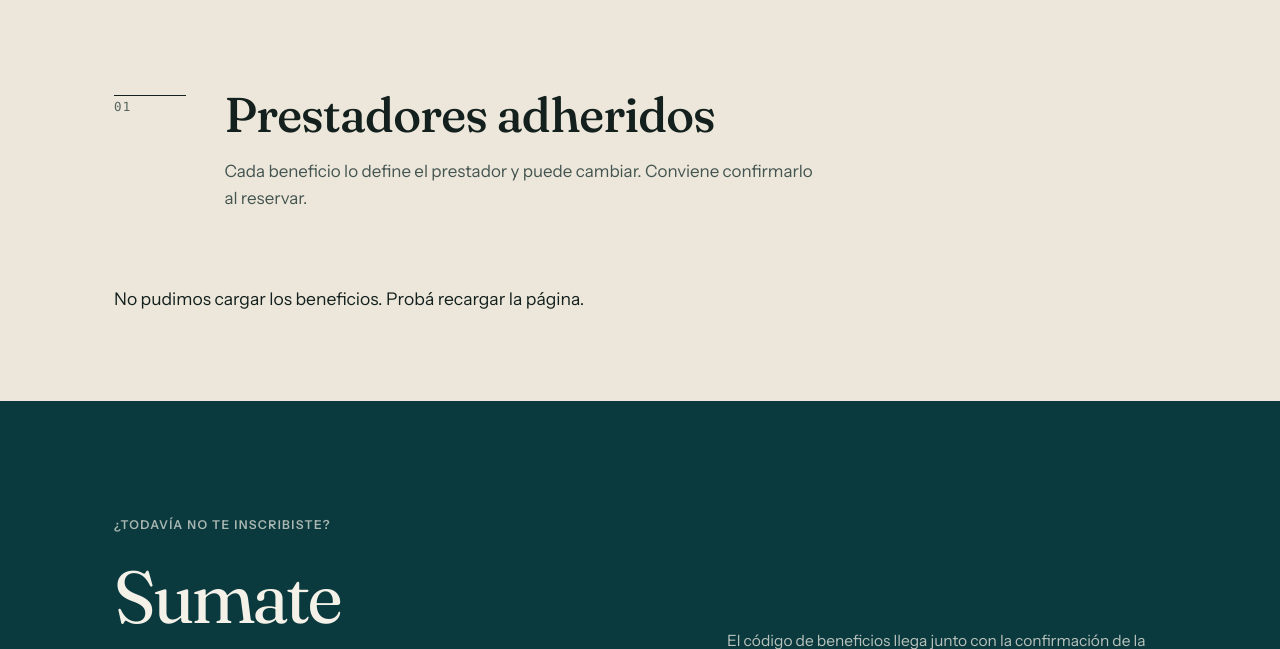
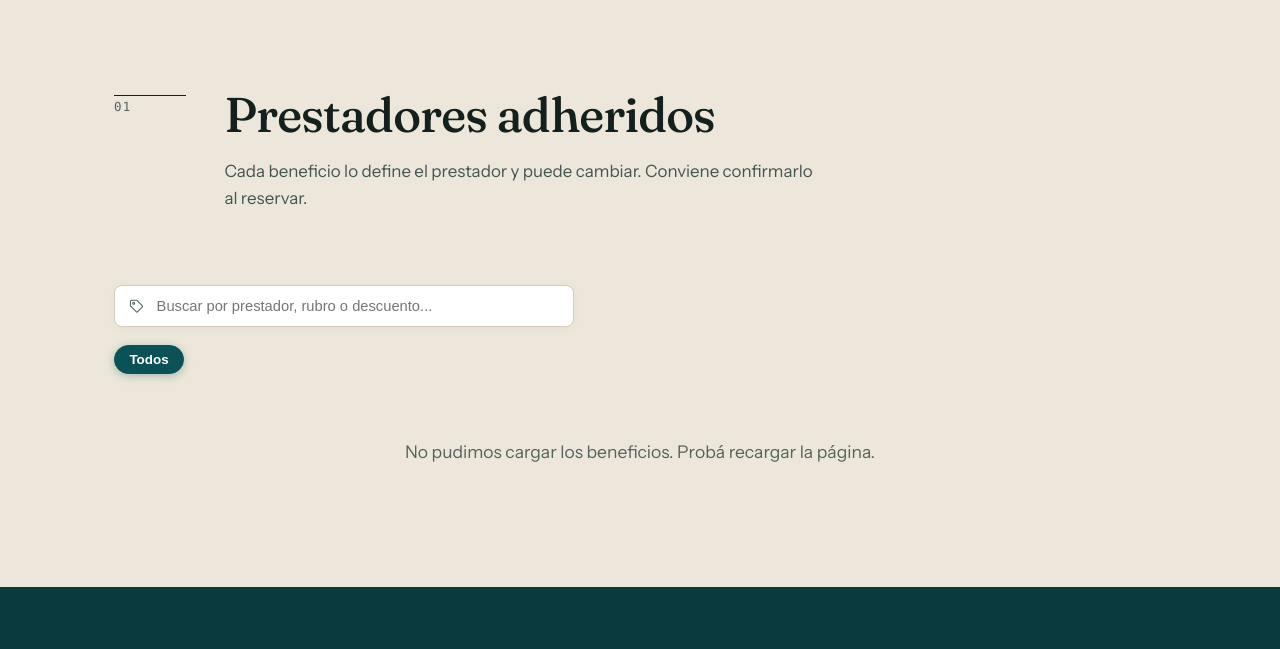
Before and after one commit to leanchoi/travesia-kayak-los-alerces, a PHP site: page /beneficios.html in a window 1280 px wide. Shown: the part 454-1103 px from the top of the page. Run offline with PHP 8.4, Linux system fonts and the light colour scheme.

Commit message:
Fix unclosed CSS rule and overhaul benefits page with live category filters, search input, and one-tap coupon copying

```diff
--- a/auspiciantes.html
+++ b/auspiciantes.html
@@ -26,7 +26,7 @@
 <link rel="preload" href="assets/fonts/fraunces-latin.woff2" as="font" type="font/woff2" crossorigin>
 <link rel="preload" href="assets/fonts/instrument-sans-latin.woff2" as="font" type="font/woff2" crossorigin>
 
-<link rel="stylesheet" href="styles.css?v=20260829_09">
+<link rel="stylesheet" href="styles.css?v=20260829_10">
 <script>document.documentElement.classList.add('js')</script>
 </head>
 <body>
--- a/beneficios.html
+++ b/beneficios.html
@@ -26,7 +26,7 @@
 <link rel="preload" href="assets/fonts/fraunces-latin.woff2" as="font" type="font/woff2" crossorigin>
 <link rel="preload" href="assets/fonts/instrument-sans-latin.woff2" as="font" type="font/woff2" crossorigin>
 
-<link rel="stylesheet" href="styles.css?v=20260829_09">
+<link rel="stylesheet" href="styles.css?v=20260829_10">
 <script>document.documentElement.classList.add('js')</script>
 </head>
 <body>
@@ -86,6 +86,16 @@
       </p>
     </header>
 
+    <div class="perks-filter-bar">
+      <div class="perks-search-wrap">
+        <svg class="ic perks-search-icon" aria-hidden="true"><use href="#i-tag"/></svg>
+        <input type="text" id="perkSearchInput" class="perks-search-input" placeholder="Buscar por prestador, rubro o descuento...">
+      </div>
+      <div class="perks-cats" id="perksCategoryPills">
+        <button type="button" class="perk-cat-pill active" data-cat="TODOS">Todos</button>
+      </div>
+    </div>
+
     <div class="perks" id="perksGrid">
       <p class="perks__loading">Cargando beneficios…</p>
     </div>
@@ -127,20 +137,35 @@
 </footer>
 
 <script>
-/* Los beneficios se administran desde el panel; acá sólo se leen. */
+/* Los beneficios se administran desde el panel; acá se renderizan con filtro y búsqueda. */
 (() => {
   const grid = document.getElementById('perksGrid');
+  const searchInput = document.getElementById('perkSearchInput');
+  const catContainer = document.getElementById('perksCategoryPills');
+
+  let allBenefits = [];
+  let currentCat = 'TODOS';
+
   const esc = (s) => String(s ?? '').replace(/[&<>"']/g, (c) =>
     ({ '&': '&amp;', '<': '&lt;', '>': '&gt;', '"': '&quot;', "'": '&#39;' }[c]));
 
-  fetch('/api/beneficios')
-    .then((r) => { if (!r.ok) throw new Error('http ' + r.status); return r.json(); })
-    .then((items) => {
-      if (!items.length) {
-        grid.innerHTML = '<p class="perks__loading">Todavía no hay beneficios cargados.</p>';
+  function renderBenefits() {
+    const q = (searchInput?.value || '').toLowerCase().trim();
+    const filtered = allBenefits.filter((b) => {
+      const matchCat = currentCat === 'TODOS' || (b.rubro || '').toLowerCase() === currentCat.toLowerCase();
+      const matchText = !q || (b.prestador || '').toLowerCase().includes(q) ||
+                              (b.rubro || '').toLowerCase().includes(q) ||
+                              (b.oferta || '').toLowerCase().includes(q) ||
+                              (b.descripcion || '').toLowerCase().includes(q);
+      return matchCat && matchText;
+    });
+
+    if (!filtered.length) {
+      grid.innerHTML = '<p class="perks__loading">No se encontraron beneficios con ese criterio.</p>';
       return;
     }
-      grid.innerHTML = items.map((b) => `
+
+    grid.innerHTML = filtered.map((b) => `
       <article class="perk">
         <div class="perk__head">
           <figure class="perk__logo ${b.logo_url ? '' : 'is-empty'}">
@@ -162,20 +187,70 @@
         </div>
 
         <footer class="perk__foot">
-            ${b.codigo ? `<span class="perk__code">${esc(b.codigo)}</span>` : ''}
-            ${b.vigencia ? `<span class="perk__valid">${esc(b.vigencia)}</span>` : ''}
+          ${b.codigo ? `
+            <button type="button" class="perk__code-btn" onclick="copyCode(this, '${esc(b.codigo)}')" title="Clic para copiar código">
+              🎟️ ${esc(b.codigo)}
+            </button>
+          ` : ''}
+          ${b.vigencia ? `<span class="perk__valid">Vence: ${esc(b.vigencia)}</span>` : ''}
           ${b.enlace ? `<a class="perk__link" href="${esc(b.enlace)}" target="_blank" rel="noopener noreferrer">Ver más <svg class="ic ic--sm" aria-hidden="true"><use href="#i-external"/></svg></a>` : ''}
         </footer>
       </article>
     `).join('');
 
-      // Logo roto o vacío: queda la inicial del prestador.
+    // Fallback si la imagen no carga
     grid.querySelectorAll('.perk__logo img').forEach((img) => {
       const fail = () => img.closest('.perk__logo').classList.add('is-empty');
       img.addEventListener('error', fail);
       if (img.complete && img.naturalWidth === 0) fail();
     });
-      grid.querySelectorAll('.perk__logo:not(:has(img))').forEach((f) => f.classList.add('is-empty'));
+  }
+
+  window.copyCode = function(btn, code) {
+    if (navigator.clipboard) {
+      navigator.clipboard.writeText(code).then(() => {
+        const originalText = btn.innerHTML;
+        btn.textContent = '¡Copiado! ✓';
+        btn.style.background = 'var(--lake)';
+        btn.style.color = '#fff';
+        setTimeout(() => {
+          btn.innerHTML = originalText;
+          btn.style.background = '';
+          btn.style.color = '';
+        }, 1500);
+      });
+    }
+  };
+
+  fetch('/api/beneficios')
+    .then((r) => { if (!r.ok) throw new Error('http ' + r.status); return r.json(); })
+    .then((items) => {
+      allBenefits = Array.isArray(items) ? items : [];
+      if (!allBenefits.length) {
+        grid.innerHTML = '<p class="perks__loading">Todavía no hay beneficios cargados.</p>';
+        return;
+      }
+
+      // Extraer categorías únicas
+      const rubros = Array.from(new Set(allBenefits.map(b => (b.rubro || '').trim()).filter(Boolean)));
+      if (catContainer && rubros.length > 0) {
+        catContainer.innerHTML = `
+          <button type="button" class="perk-cat-pill active" data-cat="TODOS">Todos (${allBenefits.length})</button>
+          ${rubros.map(r => `<button type="button" class="perk-cat-pill" data-cat="${esc(r)}">${esc(r)}</button>`).join('')}
+        `;
+
+        catContainer.querySelectorAll('.perk-cat-pill').forEach(btn => {
+          btn.addEventListener('click', () => {
+            catContainer.querySelectorAll('.perk-cat-pill').forEach(b => b.classList.remove('active'));
+            btn.classList.add('active');
+            currentCat = btn.dataset.cat;
+            renderBenefits();
+          });
+        });
+      }
+
+      searchInput?.addEventListener('input', renderBenefits);
+      renderBenefits();
     })
     .catch(() => {
       grid.innerHTML = '<p class="perks__loading">No pudimos cargar los beneficios. Probá recargar la página.</p>';
--- a/index.html
+++ b/index.html
@@ -29,7 +29,7 @@
 <link rel="preload" href="assets/fonts/fraunces-latin.woff2" as="font" type="font/woff2" crossorigin>
 <link rel="preload" href="assets/fonts/instrument-sans-latin.woff2" as="font" type="font/woff2" crossorigin>
 
-<link rel="stylesheet" href="styles.css?v=20260829_09">
+<link rel="stylesheet" href="styles.css?v=20260829_10">
 
 <!-- Marca que hay JS antes de pintar. -->
 <script>document.documentElement.classList.add('js')</script>
--- a/styles.css
+++ b/styles.css
@@ -2149,15 +2149,6 @@ body.is-locked {
 }
 .d-hint { margin: .85rem 0 0; font-size: .83rem; color: var(--ink-3); line-height: 1.5; }
 
-/* Declaración de salud */
-.d-check {
-  display: flex;
-  align-items: flex-start;
-  gap: .8rem;
-  margin-top: 1.1rem;
-  padding: .9rem 1.1rem;
-  border: 1px solid var(--rule);
-
 /* Cuadro destacado de precio de inscripción */
 .price-notice-box {
   background: color-mix(in oklab, var(--lake) 8%, var(--paper));
@@ -2286,6 +2277,70 @@ body.is-locked {
    La promoción va en otra jerarquía que la descripción: es lo que la persona
    vino a buscar, así que se lee antes que el texto institucional.
    -------------------------------------------------------------------------- */
+/* Filtros de beneficios */
+.perks-filter-bar {
+  display: flex;
+  flex-direction: column;
+  gap: 1.1rem;
+  margin-bottom: 2rem;
+}
+.perks-search-wrap {
+  position: relative;
+  max-width: 460px;
+}
+.perks-search-input {
+  width: 100%;
+  padding: .75rem 1rem .75rem 2.6rem;
+  background: #FFFFFF;
+  border: 1px solid var(--rule);
+  border-radius: 8px;
+  font-size: .92rem;
+  color: var(--ink);
+  box-shadow: 0 2px 8px rgba(0, 0, 0, .03);
+  transition: border-color .15s ease, box-shadow .15s ease;
+}
+.perks-search-input:focus {
+  outline: none;
+  border-color: var(--lake);
+  box-shadow: 0 0 0 3px color-mix(in oklab, var(--lake) 18%, transparent);
+}
+.perks-search-icon {
+  position: absolute;
+  left: .9rem;
+  top: 50%;
+  transform: translateY(-50%);
+  color: var(--ink-3);
+  width: 17px;
+  height: 17px;
+  pointer-events: none;
+}
+.perks-cats {
+  display: flex;
+  flex-wrap: wrap;
+  gap: .5rem;
+}
+.perk-cat-pill {
+  background: #FFFFFF;
+  border: 1px solid var(--rule);
+  border-radius: 100px;
+  padding: .4rem .9rem;
+  font-size: .84rem;
+  font-weight: 600;
+  color: var(--ink-2);
+  cursor: pointer;
+  transition: all .15s ease;
+}
+.perk-cat-pill:hover {
+  background: var(--paper-3);
+  color: var(--ink);
+}
+.perk-cat-pill.active {
+  background: var(--lake);
+  color: #FFFFFF;
+  border-color: var(--lake);
+  box-shadow: 0 2px 8px color-mix(in oklab, var(--lake) 30%, transparent);
+}
+
 .perks {
   display: grid;
   grid-template-columns: repeat(auto-fill, minmax(min(320px, 100%), 1fr));
@@ -2413,7 +2468,7 @@ body.is-locked {
   padding-top: .9rem;
   border-top: 1px solid var(--rule-soft);
 }
-.perk__code {
+.perk__code-btn {
   font-family: var(--mono);
   font-size: .82rem;
   font-weight: 700;
@@ -2423,6 +2478,15 @@ body.is-locked {
   border: 1.5px dashed color-mix(in oklab, var(--lake) 50%, transparent);
   border-radius: 4px;
   padding: .35em .75em;
+  cursor: pointer;
+  display: inline-flex;
+  align-items: center;
+  gap: .35rem;
+  transition: all .15s ease;
+}
+.perk__code-btn:hover {
+  background: var(--lake);
+  color: #FFFFFF;
 }
 .perk__valid {
   font-size: .78rem;
```
Lines whose indentation alone changed are shown as unchanged.
